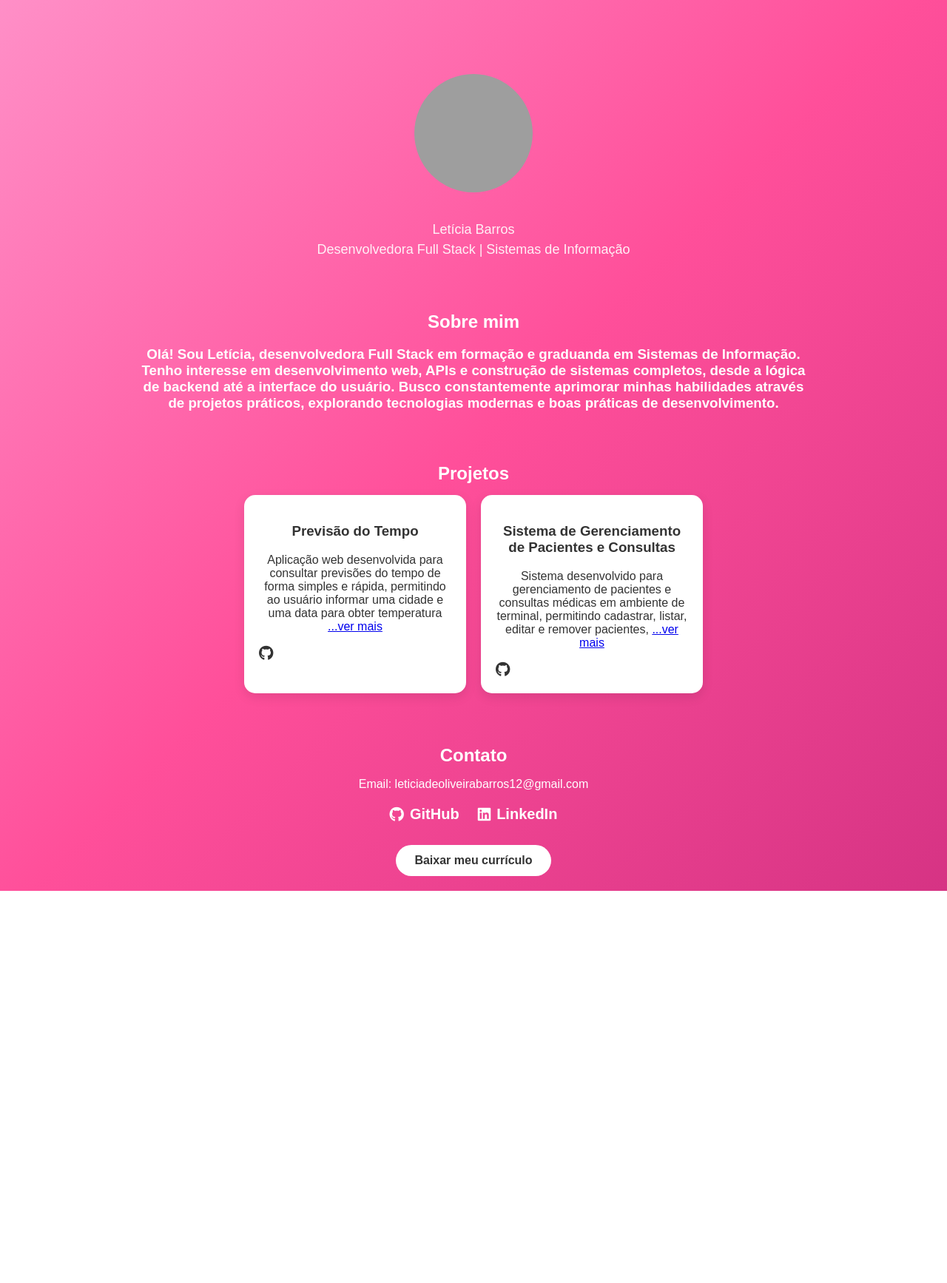
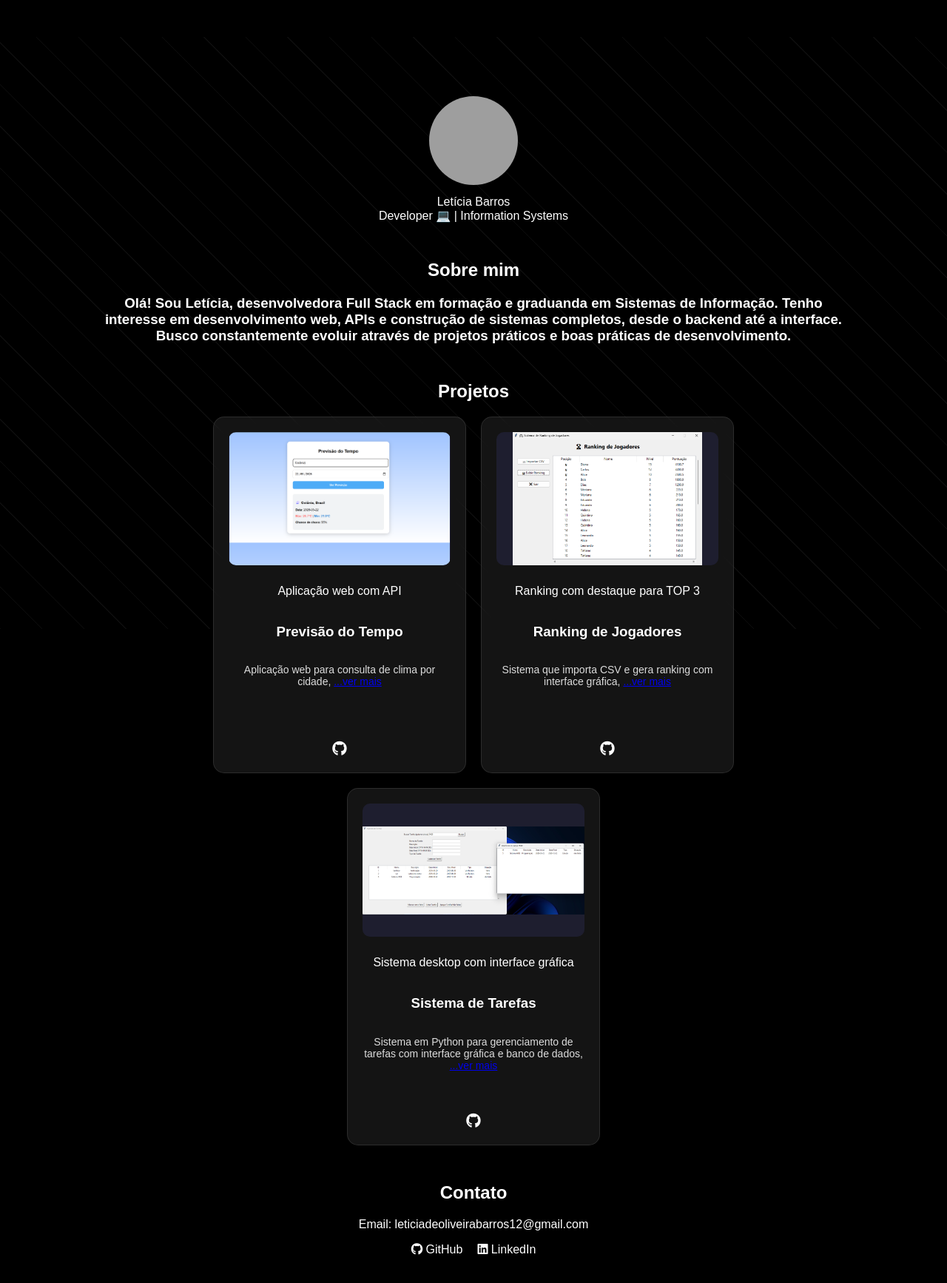
Before and after one commit to letici4barr0s/portfolio, a website built with Vite: page index.html in a window 1280 px wide. Shown: the whole page at 74% size. Before the commit the page ends 1204 px from the top, so only its background shows below. Built offline with nearby package versions, Linux system fonts and the light colour scheme; grey boxes are pictures that could not be loaded.

Commit message:
Adicionar projetos

```diff
--- a/index.html
+++ b/index.html
@@ -2,7 +2,6 @@
 <html lang="pt-br">
 
 <head>
-
 <meta charset="UTF-8">
 <meta name="viewport" content="width=device-width, initial-scale=1.0">
 
@@ -10,10 +9,8 @@
 
 <link rel="stylesheet" href="src/style.css">
 
-<!-- ícones -->
 <link rel="stylesheet"
 href="https://cdnjs.cloudflare.com/ajax/libs/font-awesome/6.5.0/css/all.min.css">
-
 </head>
 
 <body>
@@ -21,156 +18,150 @@ href="https://cdnjs.cloudflare.com/ajax/libs/font-awesome/6.5.0/css/all.min.css"
 <main class="container">
 
 <section class="perfil">
-
 <img src="src/assets/image.png" class="foto">
 
 <p class="descricao">
 Letícia Barros<br>
-Desenvolvedora Full Stack | Sistemas de Informação
+Developer 💻 | Information Systems
 </p>
-
 </section>
 
 <section id="sobre" class="sobre">
-
 <h2>Sobre mim</h2>
 
 <h3>
 Olá! Sou Letícia, desenvolvedora Full Stack em formação e graduanda em Sistemas de Informação.
 
-Tenho interesse em desenvolvimento web, APIs e construção de sistemas completos, desde a lógica de backend até a interface do usuário.
+Tenho interesse em desenvolvimento web, APIs e construção de sistemas completos, desde o backend até a interface.
 
-Busco constantemente aprimorar minhas habilidades através de projetos práticos, explorando tecnologias modernas e boas práticas de desenvolvimento.
+Busco constantemente evoluir através de projetos práticos e boas práticas de desenvolvimento.
 </h3>
-
 </section>
 
 <section id="projetos" class="projetos">
-
 <h2>Projetos</h2>
 
 <div class="cards">
 
-<div class="card">
+<!-- PROJETO 1 -->
+ <div class="card">
+<img src="src/assets/previsaoTempo.png" class="img-projeto">
+<p class="legenda">Aplicação web com API</p>
 
 <h3>Previsão do Tempo</h3>
 
 <p class="descricao-projeto">
-
 <span class="resumo">
-Aplicação web desenvolvida para consultar previsões do tempo de forma simples e rápida, permitindo ao usuário informar uma cidade e uma data para obter temperatura
+Aplicação web para consulta de clima por cidade,
 </span>
 
 <span class="texto-completo" style="display:none;">
-máxima, temperatura mínima e probabilidade de chuva. O sistema busca automaticamente as coordenadas da cidade e consulta uma API externa de dados meteorológicos para gerar a previsão.
+utilizando API externa para obter dados meteorológicos.
 
-Tecnologias utilizadas: Python, Flask, API Open-Meteo, Requests e HTML.
+Tecnologias: Python, Flask, API Open-Meteo.
 </span>
 
 <a href="#" class="ver-mais">...ver mais</a>
-
 </p>
 
 <div class="links">
-
-<a href="https://github.com/letici4barr0s/PrevisaoTempo">
-<i class="fa-brands fa-github"></i>
-</a>
-
+<a href="https://github.com/letici4barr0s/PrevisaoTempo.git"><i class="fa-brands fa-github"></i></a>
+</div>
 </div>
 
-</div>
+<!-- PROJETO 2 -->
+<div class="card">
+<img src="src/assets/ranking.png" class="img-projeto">
+<p class="legenda">Ranking com destaque para TOP 3</p>
 
-<div class="card">
-
-<h3>Sistema de Gerenciamento de Pacientes e Consultas</h3>
+<h3>Ranking de Jogadores</h3>
 
 <p class="descricao-projeto">
-
 <span class="resumo">
-Sistema desenvolvido para gerenciamento de pacientes e consultas médicas em ambiente de terminal, permitindo cadastrar, listar, editar e remover pacientes,
+Sistema que importa CSV e gera ranking com interface gráfica,
 </span>
 
 <span class="texto-completo" style="display:none;">
-além de agendar, editar e cancelar consultas. O projeto também inclui autenticação de usuários, controle de fila de atendimento e restauração de consultas canceladas, com armazenamento de dados em arquivos para manter as informações salvas.
+armazenando dados em SQLite e destacando os 3 melhores jogadores.
 
-Tecnologias e conceitos utilizados: Linguagem C, estruturas de dados (filas, pilhas e vetores), manipulação de arquivos, alocação dinâmica de memória e programação modular.
+Tecnologias: Python, Tkinter, SQLite, CSV.
 </span>
 
 <a href="#" class="ver-mais">...ver mais</a>
-
 </p>
 
 <div class="links">
+<a href="https://github.com/letici4barr0s/Sistema_Hanking.git"><i class="fa-brands fa-github"></i></a>
+</div>
+</div>
 
-<a href="https://github.com/letici4barr0s/Sistema-Reserva-Consulta">
-<i class="fa-brands fa-github"></i>
-</a>
+<!-- PROJETO 3 -->
+ <div class="card">
+<img src="src/assets/agendaTarefas.png" class="img-projeto">
+<p class="legenda">Sistema desktop com interface gráfica</p>
+
+<h3>Sistema de Tarefas</h3>
+
+<p class="descricao-projeto">
+<span class="resumo">
+Sistema em Python para gerenciamento de tarefas com interface gráfica e banco de dados,
+</span>
+
+<span class="texto-completo" style="display:none;">
+permitindo cadastrar, visualizar, buscar, atualizar e remover tarefas.
+
+Utiliza Tkinter para interface, Treeview para exibição e SQLite para persistência, com arquitetura modular.
+
+Tecnologias: Python, Tkinter, SQLite.
+</span>
+
+<a href="#" class="ver-mais">...ver mais</a>
+</p>
+
+<div class="links">
+<a href="https://github.com/letici4barr0s/AgendaTarefas.git"><i class="fa-brands fa-github"></i></a>
+</div>
+</div>
+
 
 </div>
-
-</div>
-
-</div>
-
 </section>
 
 <section id="contato" class="contato">
-
 <h2>Contato</h2>
 
 <p>Email: leticiadeoliveirabarros12@gmail.com</p>
 
 <div class="redes">
-
 <a href="https://github.com/letici4barr0s">
-<i class="fa-brands fa-github"></i>
-GitHub
+<i class="fa-brands fa-github"></i> GitHub
 </a>
 
 <a href="https://www.linkedin.com/in/let%C3%ADcia-barros-606029384/">
-<i class="fa-brands fa-linkedin"></i>
-LinkedIn
+<i class="fa-brands fa-linkedin"></i> LinkedIn
 </a>
-
 </div>
-
-<a class="btn-cv" href="src/assets/curriculo.pdf" download>
-Baixar meu currículo
-</a>
-
 </section>
 
 </main>
 
 <script>
-
 document.querySelectorAll(".ver-mais").forEach(botao => {
-
 botao.addEventListener("click", function(e) {
-
 e.preventDefault();
 
 const texto = this.previousElementSibling;
 
 if (texto.style.display === "none") {
-
 texto.style.display = "inline";
 this.textContent = " ver menos";
-
 } else {
-
 texto.style.display = "none";
 this.textContent = "...ver mais";
-
 }
-
 });
-
 });
-
 </script>
 
 </body>
-
 </html>
--- a/src/style.css
+++ b/src/style.css
@@ -1,137 +1,55 @@
+/* RESET */
 body{
 margin:0;
 font-family:Arial, Helvetica, sans-serif;
-background: linear-gradient(135deg, #ff8fc7, #ff4f9a, #d63384);
-color:white;
+background: black;
+color:#fff;
+overflow-x:hidden;
 }
 
-/* MENU */
-
-.menu{
+/* FUNDO */
+body::before{
+content:"";
 position:fixed;
-top:0;
-width:100%;
-background:white;
-box-shadow:0 3px 10px rgba(0,0,0,0.1);
-color:#333;
-z-index:1000;
+inset:0;
+background: repeating-linear-gradient(
+45deg,
+rgba(255,255,255,0.05) 0px,
+rgba(255,255,255,0.05) 1px,
+transparent 1px,
+transparent 40px
+);
+animation: linhasMove 10s linear infinite;
+z-index:-1;
 }
 
-nav{
-max-width:1000px;
-margin:auto;
-display:flex;
-justify-content:space-between;
-align-items:center;
-padding:15px;
-}
-
-nav ul{
-display:flex;
-list-style:none;
-gap:20px;
-padding:0;
-margin:0;
-}
-
-nav a{
-text-decoration:none;
-color:#333;
-font-weight:bold;
-position:relative;
-}
-
-nav a::after{
-content:"";
-width:0;
-height:2px;
-background:#ff4f9a;
-position:absolute;
-bottom:-4px;
-left:0;
-transition:0.3s;
-}
-
-nav a:hover::after{
-width:100%;
+@keyframes linhasMove{
+to{transform:translateY(100px);}
 }
 
 /* CONTAINER */
-
 .container{
-  max-width:900px;
-  margin:auto;
-  padding:30px 20px 20px; /* reduzir topo para 30px */
-  text-align:center;
+max-width:1000px;
+margin:auto;
+padding:80px 20px;
+text-align:center;
 }
 
 /* PERFIL */
-
-.perfil{
-text-align:center;
+.foto{
+width:120px;
+height:120px;
+border-radius:50%;
+object-fit:cover;
 }
 
-.foto{
-width:160px;
-height:160px;
-border-radius:50%;
-object-fit:cover;
-transition:0.4s;
-max-width:100%;
-}
-
-.perfil .foto{
-  width:160px;
-  height:160px;
-  border-radius:50%;
-  object-fit:cover;
-  transition:0.4s;
-  margin-bottom:15px; /* espaçamento entre foto e descrição */
-}
-
-.foto:hover{
-transform:scale(1.1) rotate(3deg);
-box-shadow:0 10px 25px rgba(0,0,0,0.2);
-}
-
-.descricao{
-color:#fff0f6;
-font-size:18px;
-font-weight:500;
-line-height:1.5;
-}
-
-/* BOTÃO */
-
-.btn-cv{
-display:inline-block;
-margin-top:30px;
-background:white;
-color:#333;
-padding:12px 25px;
-border-radius:25px;
-text-decoration:none;
-font-weight:bold;
-transition:0.3s;
-}
-
-.btn-cv:hover{
-background:#ff4f9a;
-color:white;
-}
+.descricao{margin-top:10px;}
 
 /* SEÇÕES */
+section{margin-top:50px;}
+h2{margin-bottom:20px;}
 
-section{
-margin-top:70px;
-}
-
-h2{
-margin-bottom:15px;
-}
-
-/* PROJETOS */
-
+/* CARDS */
 .cards{
 display:flex;
 flex-wrap:wrap;
@@ -140,51 +58,72 @@ justify-content:center;
 }
 
 .card{
-background:white;
+flex:1 1 280px;
+max-width:300px;
 padding:20px;
 border-radius:15px;
-width:260px;
-max-width:100%;
-box-shadow:0 5px 15px rgba(0,0,0,0.1);
-transition:0.3s;
-color:#333;
+background:rgba(255,255,255,0.08);
+border:1px solid rgba(255,255,255,0.1);
+backdrop-filter:blur(10px);
+
+display:flex;
+flex-direction:column;
+justify-content:space-between;
+
+transition:.3s;
 }
 
 .card:hover{
-transform:translateY(-10px);
-box-shadow:0 15px 30px rgba(0,0,0,0.15);
+transform:translateY(-8px) scale(1.02);
 }
 
+/* IMAGEM */
+.img-projeto{
+width:100%;
+height:180px;
+object-fit:contain;
+background:#1e1e2f;
+border-radius:10px;
+margin-bottom:10px;
+transition:.3s;
+}
+
+.card:hover .img-projeto{
+transform:scale(1.05);
+}
+
+/* TEXTO */
+.descricao-projeto{
+font-size:14px;
+color:#ddd;
+min-height:80px;
+}
+
+/* LINKS */
 .links{
 margin-top:10px;
-display:flex;
-gap:10px;
 }
 
 .links a{
+color:#fff;
 font-size:20px;
-color:#333;
+}
+
+.links a:hover{
+color:#ff4f9a;
 }
 
 /* REDES */
-
 .redes{
-margin-top:20px;
 display:flex;
 justify-content:center;
-gap:25px;
-font-size:20px;
+gap:20px;
 flex-wrap:wrap;
 }
 
 .redes a{
-display:flex;
-align-items:center;
-gap:8px;
+color:#fff;
 text-decoration:none;
-color:white;
-font-weight:bold;
-transition:0.3s;
 }
 
 .redes a:hover{
@@ -192,45 +131,12 @@ color:#ff4f9a;
 }
 
 /* RESPONSIVO */
-
 @media (max-width:768px){
-
-nav{
-flex-direction:column;
-gap:5px;
-padding:8px 10px;
-text-align:center;
-}
-
-nav ul{
-flex-direction:row;
-gap:15px;
-font-size:14px;
-}
-
-.menu{
-padding:5px 0;
-}
-
-.container{
-padding:100px 20px 20px;
-}
-
 .cards{
 flex-direction:column;
 align-items:center;
 }
-
 .card{
-width:90%;
+width:95%;
 }
-
-.descricao{
-font-size:16px;
 }
-
-h3{
-font-size:16px;
-}
-
-}
```
Also changed, not shown: src/assets/agendaTarefas.png (added), src/assets/previsaoTempo.png (added), src/assets/ranking.png (added), 1 other file.
